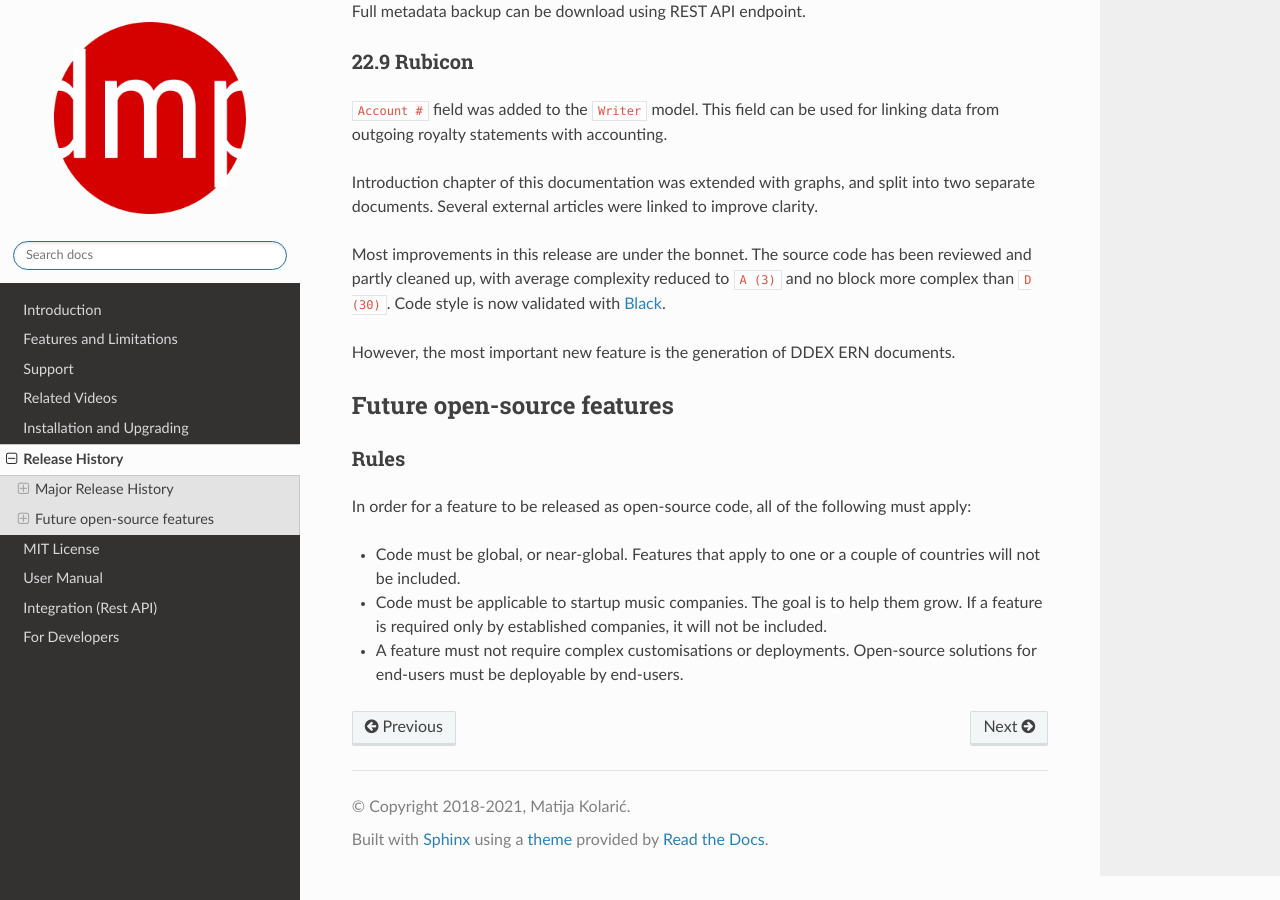
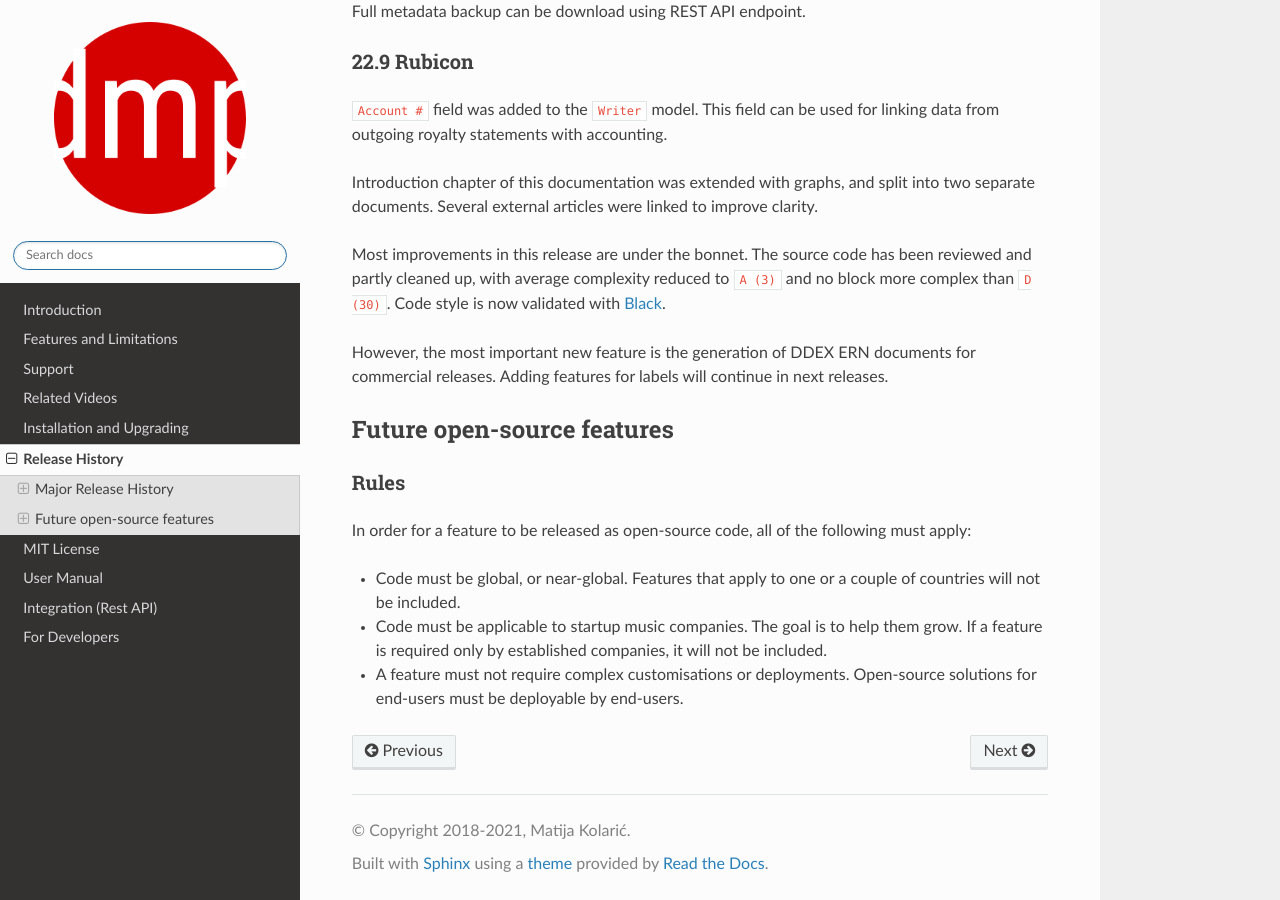
Before and after one commit to matijakolaric-com/django-music-publisher, a Sphinx documentation site: the page built from docs/releases.rst, in a window 1280 px wide and 900 px high, scrolled down 2875 px. Built offline with Sphinx 7.4.7 and the Read the Docs theme 2.0.0, drawn with Linux system fonts in a browser that asks for light colours.

Commit message:
Releases.txt extended with text about EBR.

```diff
--- a/docs/releases.rst
+++ b/docs/releases.rst
@@ -173,7 +173,8 @@ complexity reduced to ``A (3)`` and no block more complex than
 `Black <https://black.readthedocs.io/en/stable/>`_.
 
 However, the most important new feature is the generation of
-DDEX ERN documents.
+DDEX ERN documents for commercial releases. Adding features for
+labels will continue in next releases.
 
 Future open-source features
 ===========================
```
